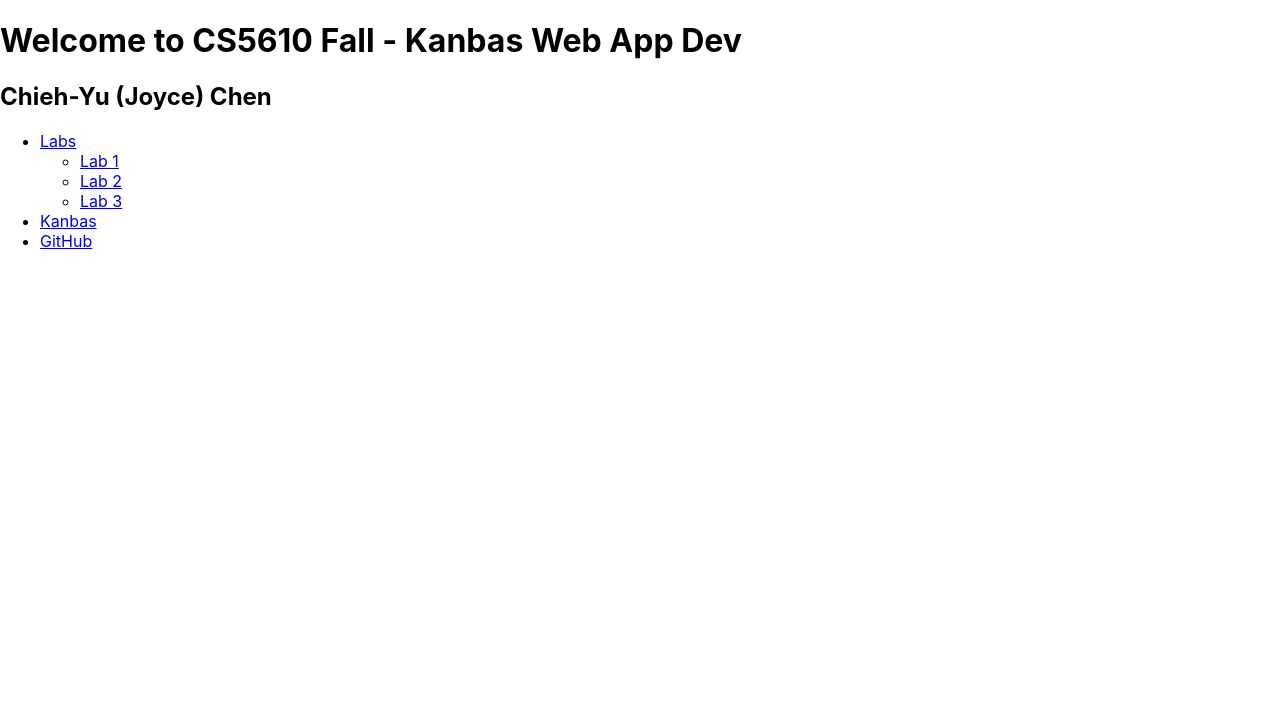
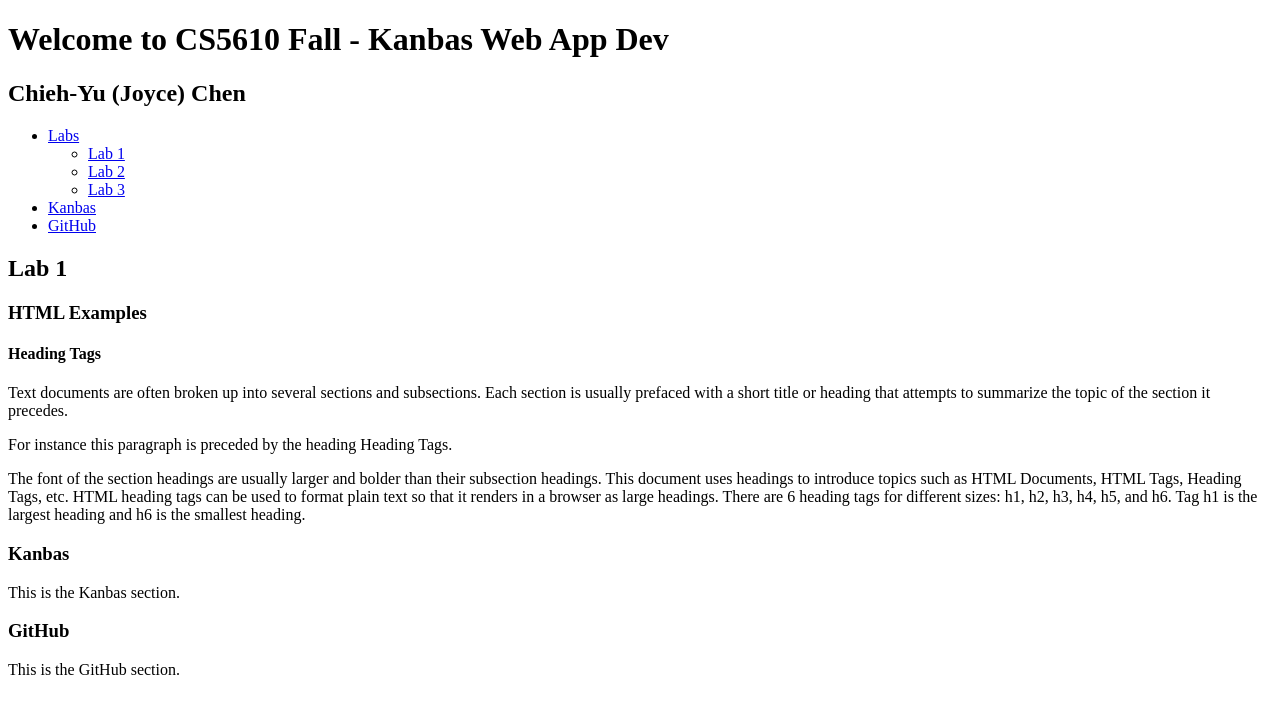
Before and after one commit to cchiehyu/kanbas-react-web-app-cs5610-fa24, a React (Create React App) app: page / in a window 1280 px wide. Shown: the top 714 px of the page. Built offline with nearby package versions, Linux system fonts and the light colour scheme.

Commit message:
adding the paragraph

```diff
--- a/src/App.tsx
+++ b/src/App.tsx
@@ -1,12 +1,16 @@
 import React from 'react';
 import './App.css';
 import Labs from "./Labs";
+import Lab1 from './Labs/Lab1';
 
 export default function App() {
   return (
     <div>
+      {/* Main heading and subheading */}
       <h1>Welcome to CS5610 Fall - Kanbas Web App Dev</h1>
       <h2>Chieh-Yu (Joyce) Chen</h2>
+
+      {/* Navigation Links */}
       <ul>
         <li><a href="#Labs">Labs</a></li>
         <ul>
@@ -17,6 +21,24 @@ export default function App() {
         <li><a href="#Kanbas">Kanbas</a></li>
         <li><a href="#Github">GitHub</a></li>
       </ul>
+
+      {/* Lab Components */}
+      <div id="labs">
+        <Lab1 />
+      </div>
+
+      {/* Placeholder for other sections */}
+      <div id="kanbas">
+        <h3>Kanbas</h3>
+        <p>This is the Kanbas section.</p>
+      </div>
+
+      <div id="github">
+        <h3>GitHub</h3>
+        <p>This is the GitHub section.</p>
+      </div>
     </div>
+
+
   );
 }
--- a/src/Labs/Lab1/index.tsx
+++ b/src/Labs/Lab1/index.tsx
@@ -1,7 +1,24 @@
 export default function Lab1() {
-    return (
-      <div id="wd-lab1">
-        <h2>Lab 1</h2>
+  return (
+    <div id="wd-lab1">
+      <h2>Lab 1</h2>
+      <h3>HTML Examples</h3>
+      <div id="wd-h-tag">
+        <h4>Heading Tags</h4>
+        <p>
+            Text documents are often broken up into several sections and subsections.
+            Each section is usually prefaced with a short title or heading that attempts to summarize the topic of the section it precedes.
+        </p>
+        <p>
+        For instance this paragraph is preceded by the heading Heading Tags.
+        </p>
+        <p> The font of the section headings are usually larger and bolder than their subsection headings.
+            This document uses headings to introduce topics such as HTML Documents, HTML Tags, Heading Tags, etc.
+            HTML heading tags can be used to format plain text so that it renders in a browser as large headings.
+            There are 6 heading tags for different sizes: h1, h2, h3, h4, h5, and h6.
+            Tag h1 is the largest heading and h6 is the smallest heading.</p>
+
       </div>
-    );
-  }
+    </div>
+  );
+}
--- a/src/index.tsx
+++ b/src/index.tsx
@@ -1,6 +1,6 @@
 import React from 'react';
 import ReactDOM from 'react-dom/client';
-import './index.css';
+//import './index.css';
 import App from './App';
 import reportWebVitals from './reportWebVitals';
 
```
